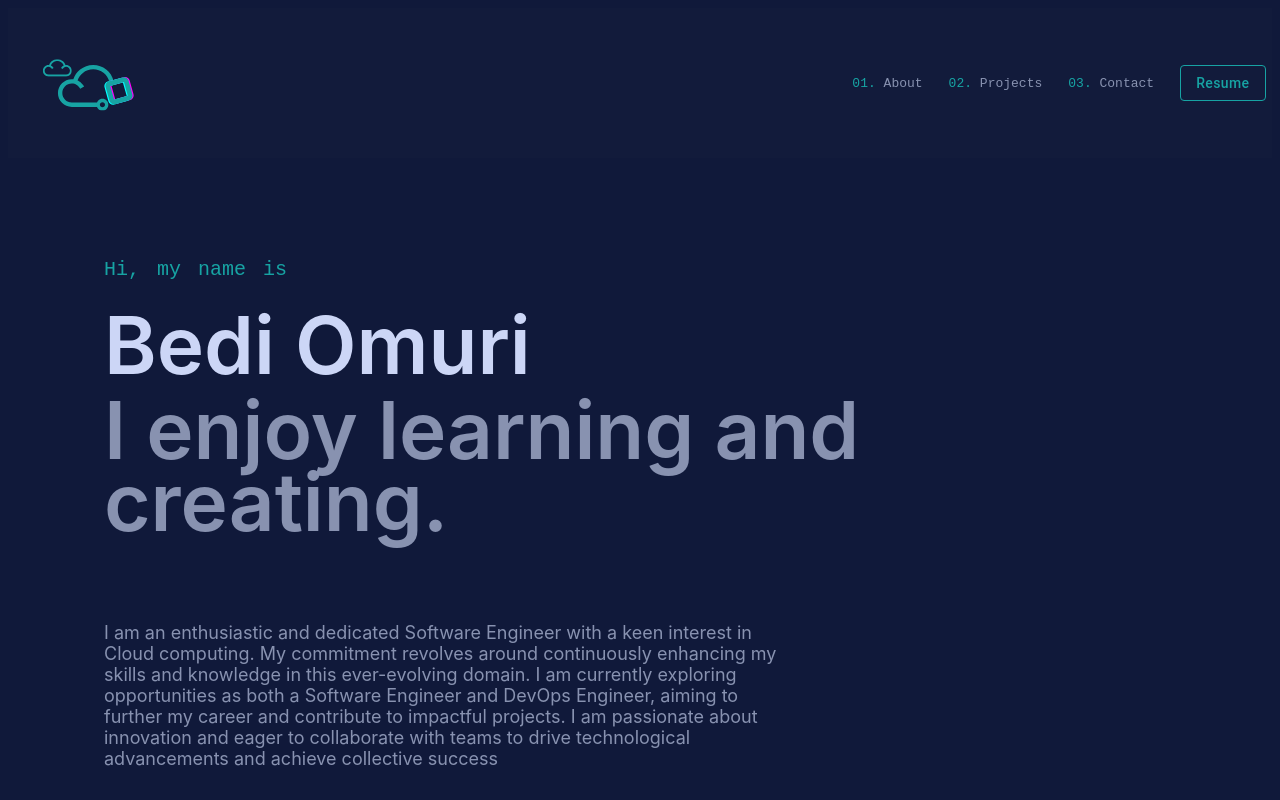
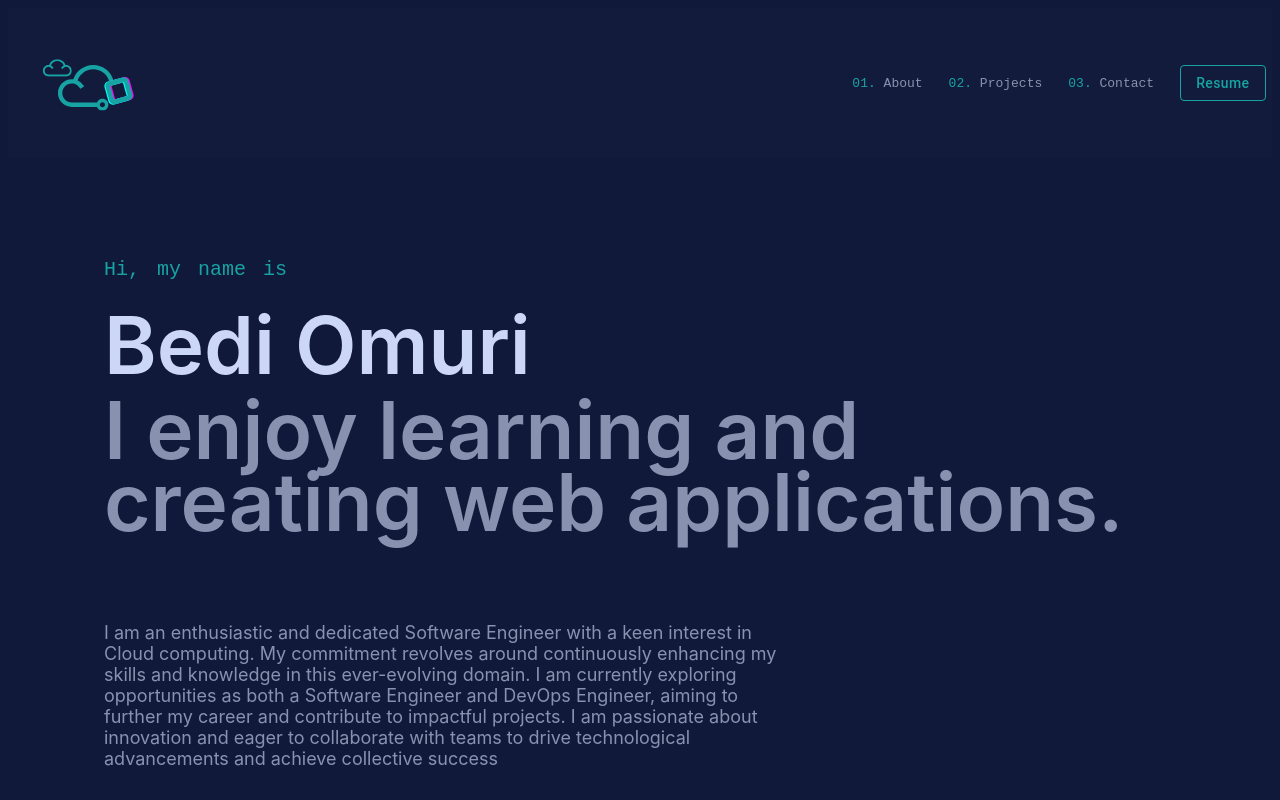
Before and after one commit to Bedi06/My-Personal-Portfolio, a React (Create React App) app: page / in a window 1280 px wide. Shown: the top 800 px of the page. Built offline with nearby package versions, Linux system fonts and the light colour scheme.

Commit message:
Update Home.js

```diff
--- a/src/components/Home.js
+++ b/src/components/Home.js
@@ -49,7 +49,7 @@ export default function Home() {
                 fontFamily: "Calibre,Inter,San Francisco,SF Pro Text",
               }}
             >
-              I enjoy learning and creating.
+              I enjoy learning and creating web applications.
             </h2>
             <Box
               sx={{
```
